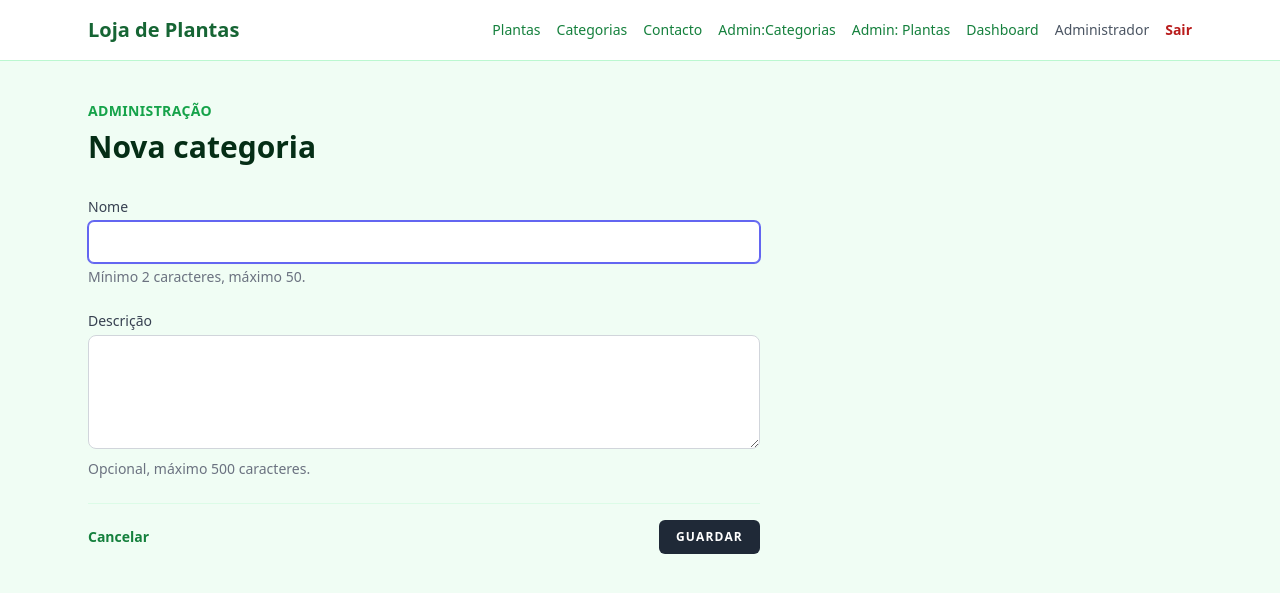
After one commit to leonardoabreu546/projeto_loja_plantas, a Laravel app: page /admin/categorias/criar in a window 1280 px wide. The commit adds this page. Shown: the top 593 px of the page. Run offline with Laravel 12, Linux system fonts and the light colour scheme; a user stored in the database is signed in; data comes from the database, SQL or seed files in the repository; style sheets or scripts are compiled from the project's sources.

Commit message:
adicionar criar categoria

```diff
--- a/app/Http/Controllers/CategoriaController.php
+++ b/app/Http/Controllers/CategoriaController.php
@@ -4,6 +4,8 @@ namespace App\Http\Controllers;
 
 use App\Models\Categoria;
 use App\Models\Planta;
+use Illuminate\Http\RedirectResponse;
+use Illuminate\Http\Request;
 use Illuminate\View\View;
 
 class CategoriaController extends Controller
@@ -34,4 +36,22 @@ class CategoriaController extends Controller
 
         return view('admin.categorias.index', compact('categorias'));
     }
+
+    public function create(): View
+    {
+        return view('admin.categorias.create');
+    }
+
+    public function store(Request $request): RedirectResponse
+    {
+        $validado = $request->validate([
+            'nome' => ['required', 'string', 'min:2', 'max:50', 'unique:categorias,nome'],
+            'descricao' => ['nullable', 'string', 'max:500'],
+        ]);
+
+        Categoria::create($validado);
+
+        return redirect()->route('admin.categorias.index')
+            ->with('sucesso', 'Categoria criada com sucesso.');
+    }
 }
--- /dev/null
+++ b/resources/views/admin/categorias/create.blade.php
@@ -0,0 +1,45 @@
+@extends('layouts.app', ['title' => 'Admin - Nova categoria'])
+
+@section('content')
+    <div class="mb-8">
+        <p class="text-sm font-semibold uppercase tracking-wide text-green-600">Administração</p>
+        <h1 class="mt-2 text-3xl font-bold text-green-950">Nova categoria</h1>
+    </div>
+
+    <form method="POST" action="{{ route('admin.categorias.store') }}" class="max-w-2xl space-y-6">
+        @csrf
+
+        @if ($errors->any())
+            <div class="rounded-lg bg-red-100 p-4 text-red-800">
+                <ul class="list-disc pl-5 space-y-1">
+                    @foreach ($errors->all() as $erro)
+                        <li>{{ $erro }}</li>
+                    @endforeach
+                </ul>
+            </div>
+        @endif
+
+        <div>
+            <x-input-label for="nome" value="Nome" />
+            <x-text-input id="nome" name="nome" type="text" :value="old('nome')" required autofocus
+                          class="mt-1 w-full" minlength="2" maxlength="50" />
+            <x-input-error :messages="$errors->get('nome')" class="mt-2" />
+            <p class="mt-1 text-sm text-gray-500">Mínimo 2 caracteres, máximo 50.</p>
+        </div>
+
+        <div>
+            <x-input-label for="descricao" value="Descrição" />
+            <textarea id="descricao" name="descricao" rows="4"
+                      class="mt-1 w-full rounded-lg border-gray-300 focus:border-green-500 focus:ring-green-500"
+                      maxlength="500">{{ old('descricao') }}</textarea>
+            <x-input-error :messages="$errors->get('descricao')" class="mt-2" />
+            <p class="mt-1 text-sm text-gray-500">Opcional, máximo 500 caracteres.</p>
+        </div>
+
+        <div class="flex items-center justify-between pt-4 border-t border-green-100">
+            <a href="{{ route('admin.categorias.index') }}"
+               class="text-sm font-semibold text-green-700 hover:text-green-900">Cancelar</a>
+            <x-primary-button>Guardar</x-primary-button>
+        </div>
+    </form>
+@endsection
--- a/resources/views/admin/categorias/index.blade.php
+++ b/resources/views/admin/categorias/index.blade.php
@@ -6,7 +6,7 @@
             <p class="text-sm font-semibold uppercase tracking-wide text-green-600">Administração</p>
             <h1 class="mt-2 text-3xl font-bold text-green-950">Gestão de categorias</h1>
         </div>
-        <a href="#" class="rounded-lg bg-green-700 px-5 py-2 font-semibold text-white hover:bg-green-800">Nova categoria</a>
+        <a href="{{ route('admin.categorias.create') }}" class="rounded-lg bg-green-700 px-5 py-2 font-semibold text-white hover:bg-green-800">Nova categoria</a>
     </div>
 
     <div class="overflow-x-auto rounded-xl bg-white shadow-sm ring-1 ring-green-100">
--- a/resources/views/layouts/navigation.blade.php
+++ b/resources/views/layouts/navigation.blade.php
@@ -9,7 +9,7 @@
 
             @auth
                 @if (Auth::user()->is_admin)
-                    <a href="{{ route('admin.categorias.index') }}" class="text-green-700 hover:text-green-900">Admin: Categorias</a>
+                    <a href="{{ route('admin.categorias.index') }}" class="text-green-700 hover:text-green-900">Admin:Categorias</a>
                     <a href="{{ route('admin.plantas.index') }}" class="text-green-700 hover:text-green-900">Admin: Plantas</a>
                 @endif
                 <a href="{{ route('dashboard') }}" class="text-green-700 hover:text-green-900">Dashboard</a>
--- a/routes/web.php
+++ b/routes/web.php
@@ -23,6 +23,8 @@ Route::middleware('auth')->group(function () {
 
 Route::middleware(['auth', 'admin'])->prefix('admin')->name('admin.')->group(function () {
     Route::get('/categorias', [CategoriaController::class, 'adminIndex'])->name('categorias.index');
+    Route::get('/categorias/criar', [CategoriaController::class, 'create'])->name('categorias.create');
+    Route::post('/categorias', [CategoriaController::class, 'store'])->name('categorias.store');
     Route::get('/plantas', [PlantaController::class, 'adminIndex'])->name('plantas.index');
 });
 
```
